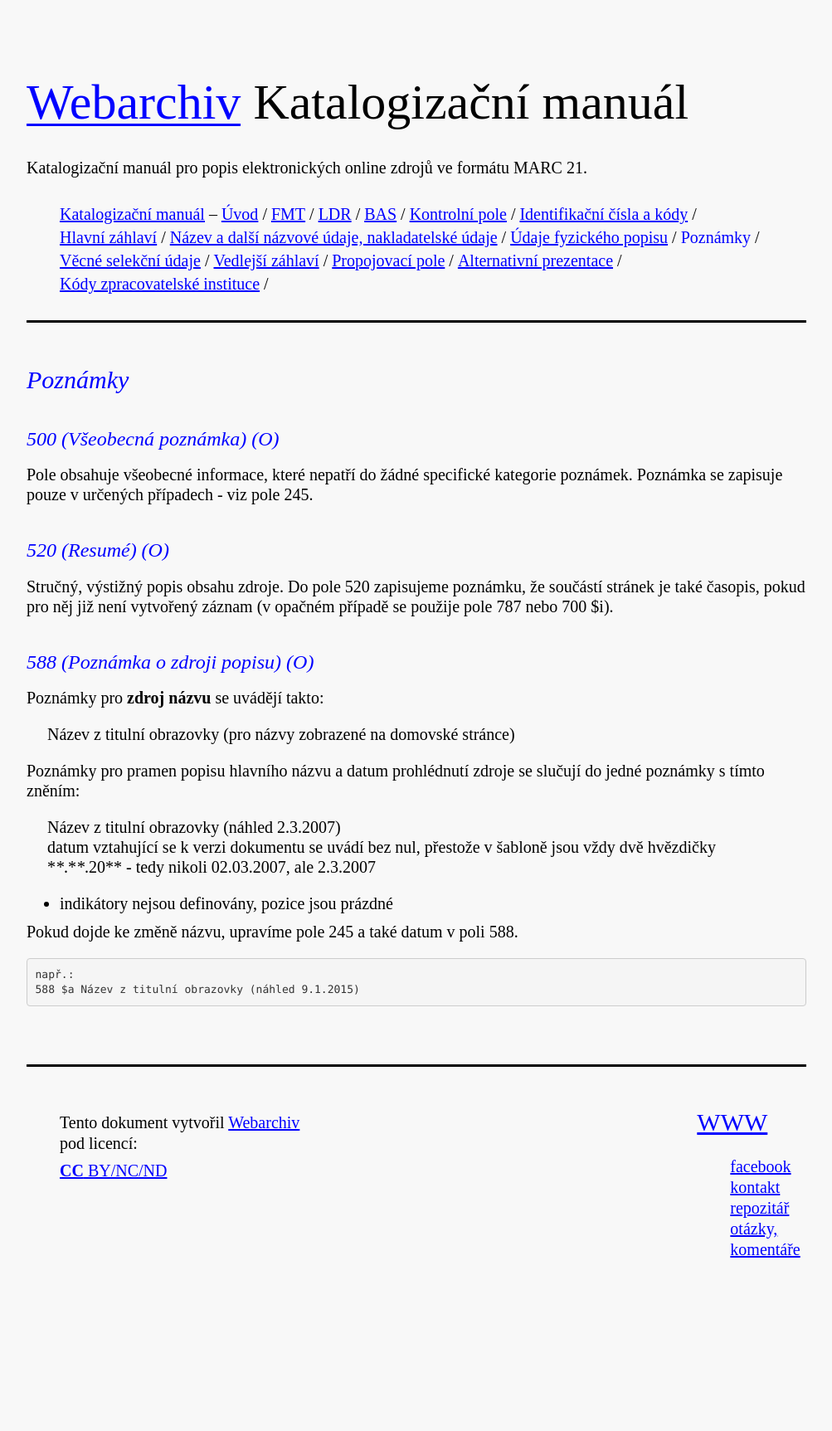
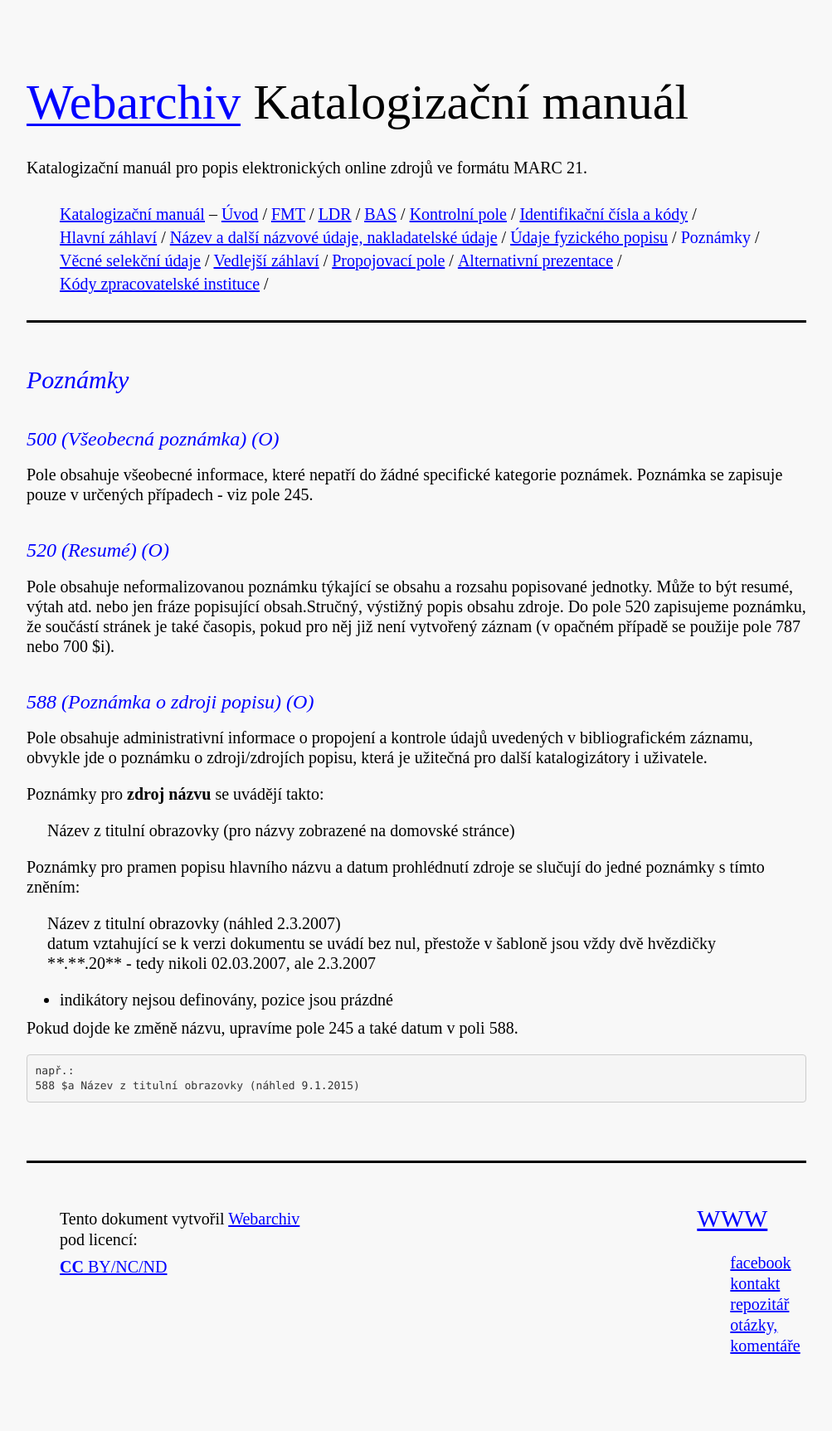
Before and after one commit to WebarchivCZ/katalogizacni-manual, a Jekyll site: the page built from _posts/2017-06-18-Poznamky.md, in a window 1280 px wide. Shown: the whole page at 83% size, without its empty margins (138-1141 px from the left). Built offline with Jekyll 4.4.1, drawn with Linux system fonts in a browser that asks for light colours; before the commit the page ends 1609 px from its top, so only the background shows below that.

Commit message:
poznamky - doplněné textu

```diff
--- a/_posts/2017-06-18-Poznamky.md
+++ b/_posts/2017-06-18-Poznamky.md
@@ -12,10 +12,12 @@
 
 
 ### 520 (Resumé) (O)
-Stručný, výstižný popis obsahu zdroje. Do pole 520 zapisujeme poznámku, že součástí stránek je také časopis, pokud pro něj již není vytvořený záznam (v opačném případě se použije pole 787 nebo 700 $i).
+Pole obsahuje neformalizovanou poznámku týkající se obsahu a rozsahu popisované jednotky. Může to být resumé, výtah atd. nebo jen fráze popisující obsah.Stručný, výstižný popis obsahu zdroje. Do pole 520 zapisujeme poznámku, že součástí stránek je také časopis, pokud pro něj již není vytvořený záznam (v opačném případě se použije pole 787 nebo 700 $i).
 
 
 ### 588 (Poznámka o zdroji popisu) (O)
+Pole obsahuje administrativní informace o propojení a kontrole údajů uvedených v bibliografickém záznamu, obvykle jde o poznámku o zdroji/zdrojích popisu, která je
+užitečná pro další katalogizátory i uživatele.
 
 Poznámky pro **zdroj názvu** se uvádějí takto:
 
```
